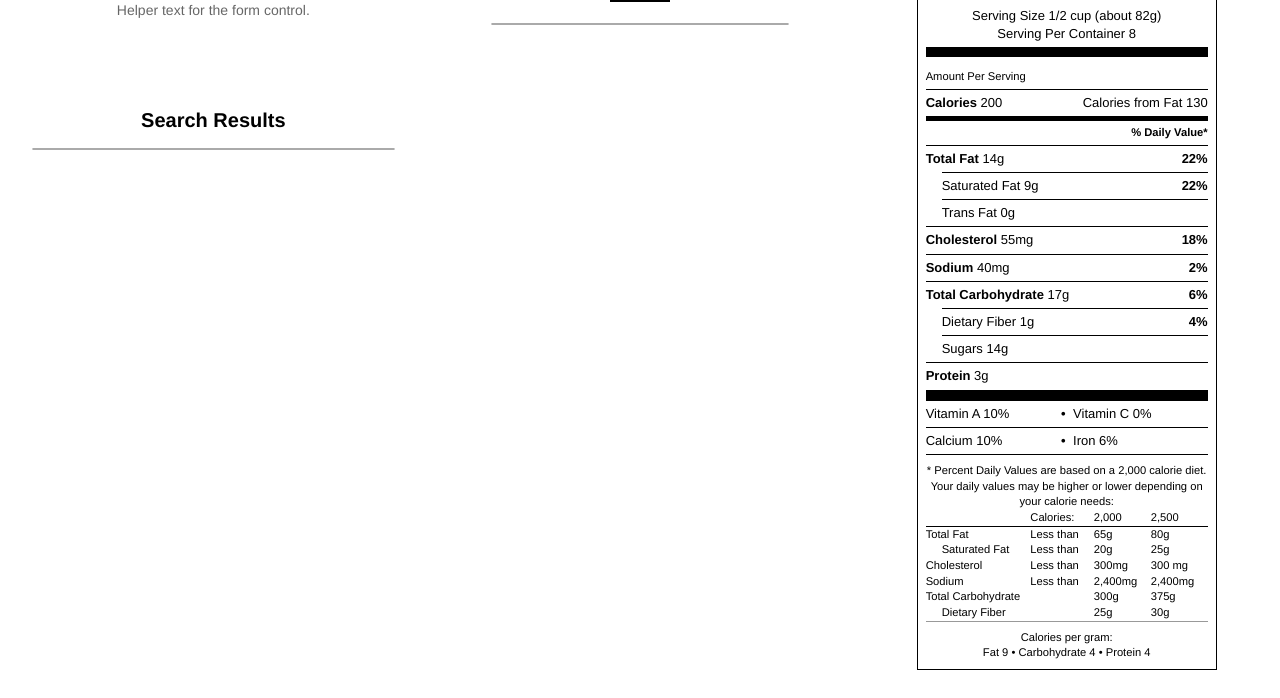
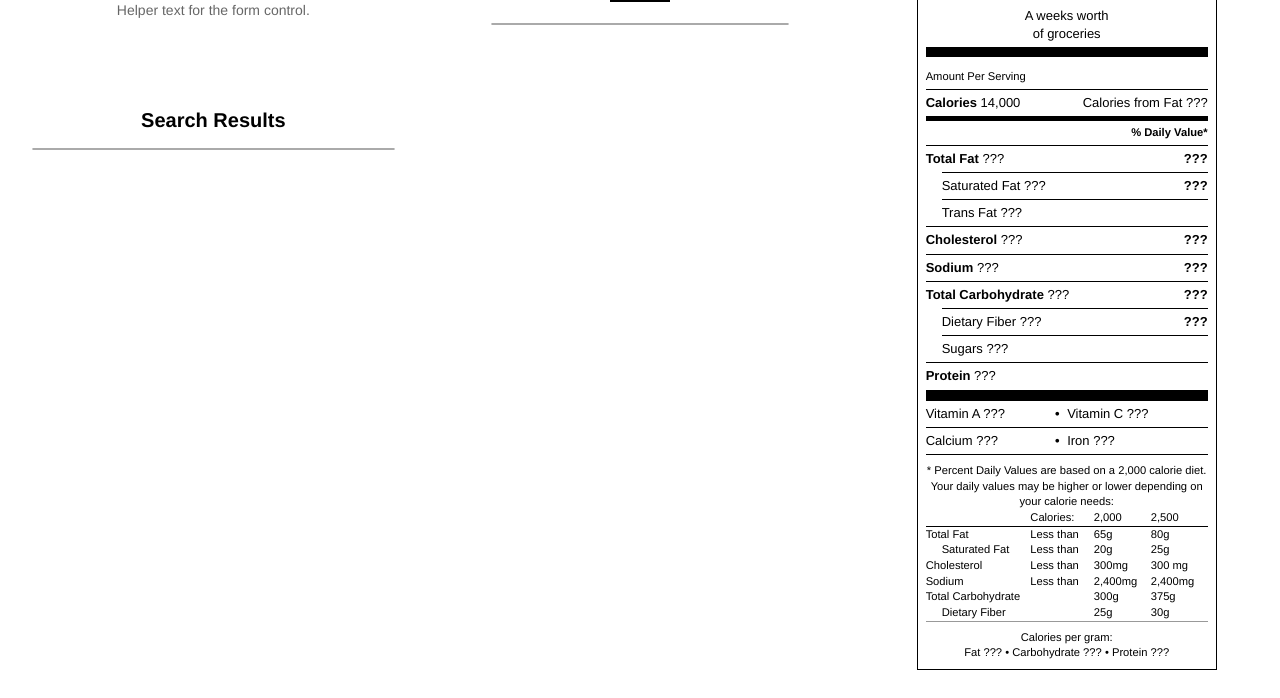
Before and after one commit to stkane/nutrition_cart, a plain HTML site: page index.html in a window 1280 px wide. Shown: the part 184-882 px from the top of the page. Drawn offline with nearby package versions, Linux system fonts and the light colour scheme.

Commit message:
added placeholders for nutrition facts in display

```diff
--- a/index.html
+++ b/index.html
@@ -46,8 +46,8 @@
 				<div id="nutrition_wrapper">
 				  <header class="performance-facts__header">
 				    <h1 class="performance-facts__title">Grocery Cart Nutrition Facts</h1>
-				    <p>Serving Size 1/2 cup (about 82g)</p>
-				    <p>Serving Per Container 8</p>
+				    <p>A weeks worth</p>
+				    <p>of groceries</p>
 				  </header>
 				  <table class="performance-facts__table">
 				    <thead>
@@ -61,11 +61,11 @@
 				      <tr>
 				        <th colspan="2">
 				          <b>Calories</b>
-				          200
+				          14,000
 				        </th>
 				        <td>
 				          Calories from Fat
-				          130
+				          ???
 				        </td>
 				      </tr>
 				      <tr class="thick-row">
@@ -76,10 +76,10 @@
 				      <tr>
 				        <th colspan="2">
 				          <b>Total Fat</b>
-				          14g
+				          ???
 				        </th>
 				        <td>
-				          <b>22%</b>
+				          <b>???</b>
 				        </td>
 				      </tr>
 				      <tr>
@@ -87,10 +87,10 @@
 				        </td>
 				        <th>
 				          Saturated Fat
-				          9g
+				          ???
 				        </th>
 				        <td>
-				          <b>22%</b>
+				          <b>???</b>
 				        </td>
 				      </tr>
 				      <tr>
@@ -98,7 +98,7 @@
 				        </td>
 				        <th>
 				          Trans Fat
-				          0g
+				          ???
 				        </th>
 				        <td>
 				        </td>
@@ -106,28 +106,28 @@
 				      <tr>
 				        <th colspan="2">
 				          <b>Cholesterol</b>
-				          55mg
+				          ???
 				        </th>
 				        <td>
-				          <b>18%</b>
+				          <b>???</b>
 				        </td>
 				      </tr>
 				      <tr>
 				        <th colspan="2">
 				          <b>Sodium</b>
-				          40mg
+				          ???
 				        </th>
 				        <td>
-				          <b>2%</b>
+				          <b>???</b>
 				        </td>
 				      </tr>
 				      <tr>
 				        <th colspan="2">
 				          <b>Total Carbohydrate</b>
-				          17g
+				          ???
 				        </th>
 				        <td>
-				          <b>6%</b>
+				          <b>???</b>
 				        </td>
 				      </tr>
 				      <tr>
@@ -135,10 +135,10 @@
 				        </td>
 				        <th>
 				          Dietary Fiber
-				          1g
+				          ???
 				        </th>
 				        <td>
-				          <b>4%</b>
+				          <b>???</b>
 				        </td>
 				      </tr>
 				      <tr>
@@ -146,7 +146,7 @@
 				        </td>
 				        <th>
 				          Sugars
-				          14g
+				          ???
 				        </th>
 				        <td>
 				        </td>
@@ -154,7 +154,7 @@
 				      <tr class="thick-end">
 				        <th colspan="2">
 				          <b>Protein</b>
-				          3g
+				          ???
 				        </th>
 				        <td>
 				        </td>
@@ -167,21 +167,21 @@
 				      <tr>
 				        <td colspan="2">
 				          Vitamin A
-				          10%
+				          ???
 				        </td>
 				        <td>
 				          Vitamin C
-				          0%
+				          ???
 				        </td>
 				      </tr>
 				      <tr class="thin-end">
 				        <td colspan="2">
 				          Calcium
-				          10%
+				          ???
 				        </td>
 				        <td>
 				          Iron
-				          6%
+				          ???
 				        </td>
 				      </tr>
 				    </tbody>
@@ -242,11 +242,11 @@
 				    Calories per gram:
 				  </p>
 				  <p class="small-info text-center">
-				    Fat 9
+				    Fat ???
 				    &bull;
-				    Carbohydrate 4
+				    Carbohydrate ???
 				    &bull;
-				    Protein 4
+				    Protein ???
 				  </p>
 				  </div>
 				</section>
```
